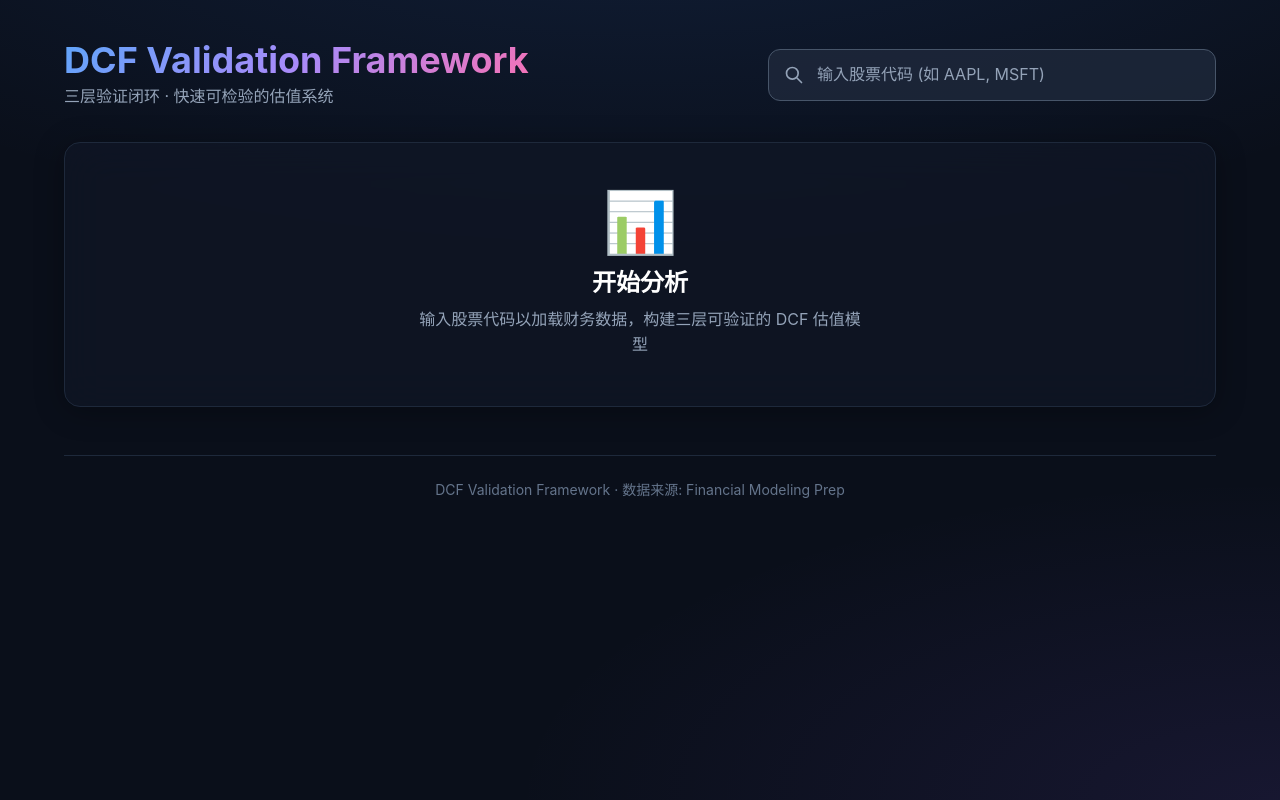
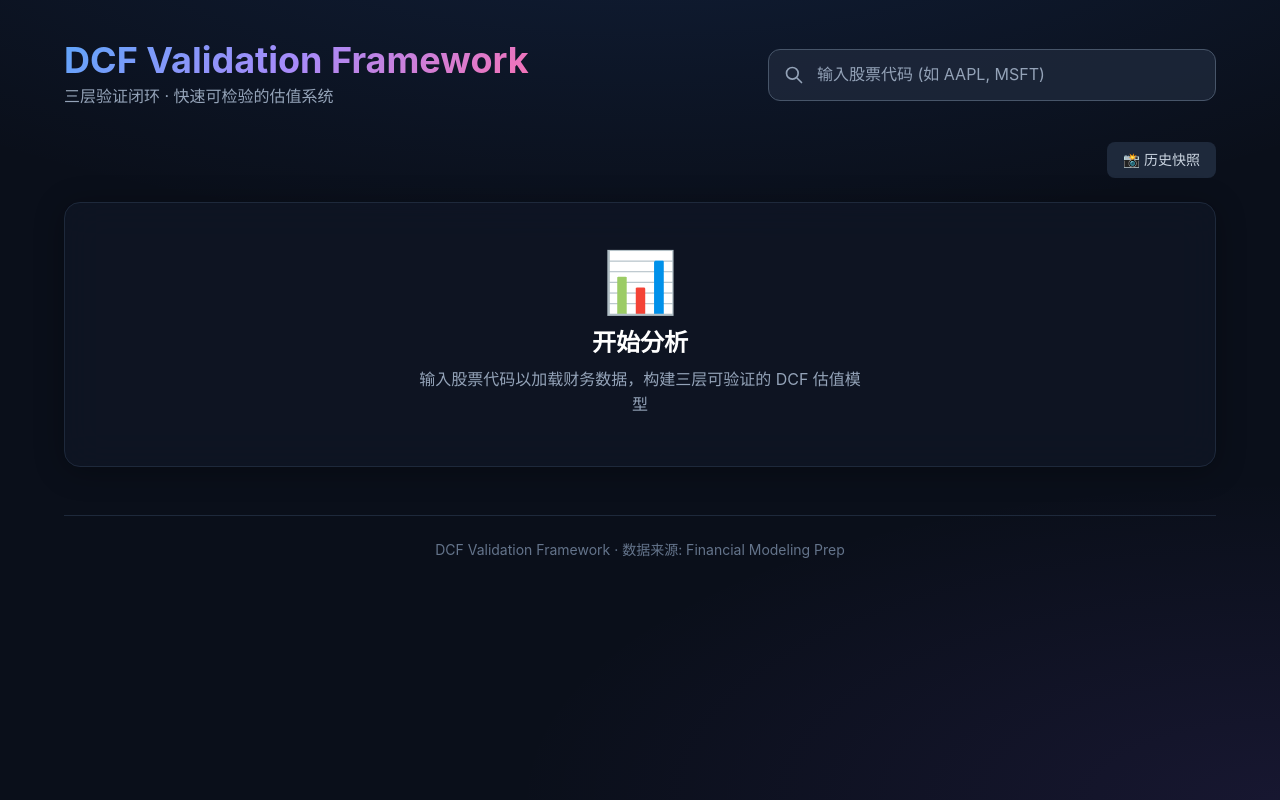
Before and after one commit to Textcat/dcf-valuation, a React (Vite) app: page / in a window 1280 px wide. Built offline with nearby package versions, Linux system fonts and the light colour scheme.

Commit message:
Update App.tsx
Allow viewing snapshot history from empty state (no stock load required)

```diff
--- a/src/App.tsx
+++ b/src/App.tsx
@@ -123,9 +123,26 @@ function App() {
                 </main>
             )}
 
-            {/* Empty State */}
+            {/* Empty State - with history access */}
             {!isLoading && !financialData && !error && (
-                <div className="max-w-6xl mx-auto">
+                <div className="max-w-6xl mx-auto space-y-6">
+                    {/* Quick access to history */}
+                    <div className="flex justify-end">
+                        <button
+                            onClick={() => setActiveTab('history')}
+                            className={`px-4 py-2 rounded-lg text-sm font-medium transition-colors
+                                ${activeTab === 'history'
+                                    ? 'bg-blue-600 text-white'
+                                    : 'bg-slate-800 text-slate-300 hover:bg-slate-700'
+                                }`}
+                        >
+                            📸 历史快照
+                        </button>
+                    </div>
+
+                    {activeTab === 'history' ? (
+                        <SnapshotHistory />
+                    ) : (
                         <div className="glass-card p-12 text-center">
                             <div className="text-6xl mb-4">📊</div>
                             <h2 className="text-2xl font-bold text-white mb-2">开始分析</h2>
@@ -133,6 +150,7 @@ function App() {
                                 输入股票代码以加载财务数据，构建三层可验证的 DCF 估值模型
                             </p>
                         </div>
+                    )}
                 </div>
             )}
 
```
Lines whose indentation alone changed are shown as unchanged.
